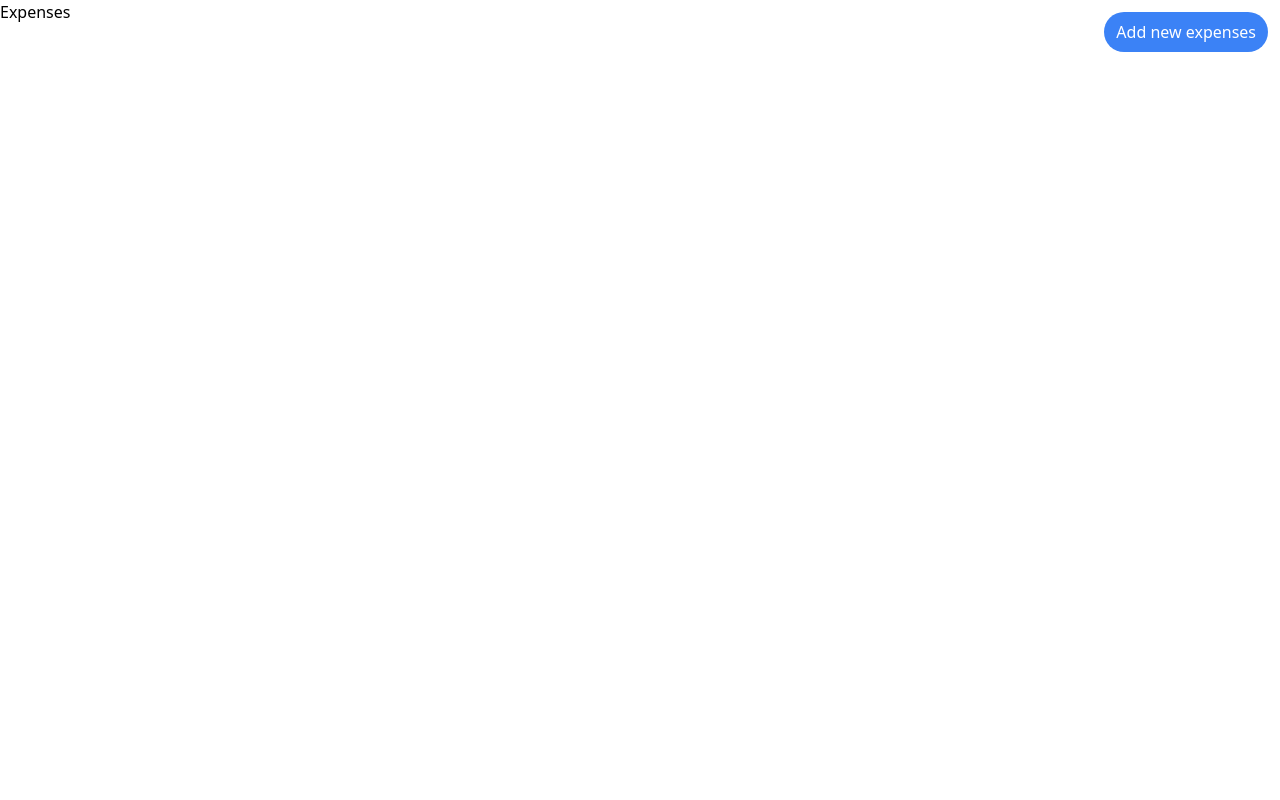
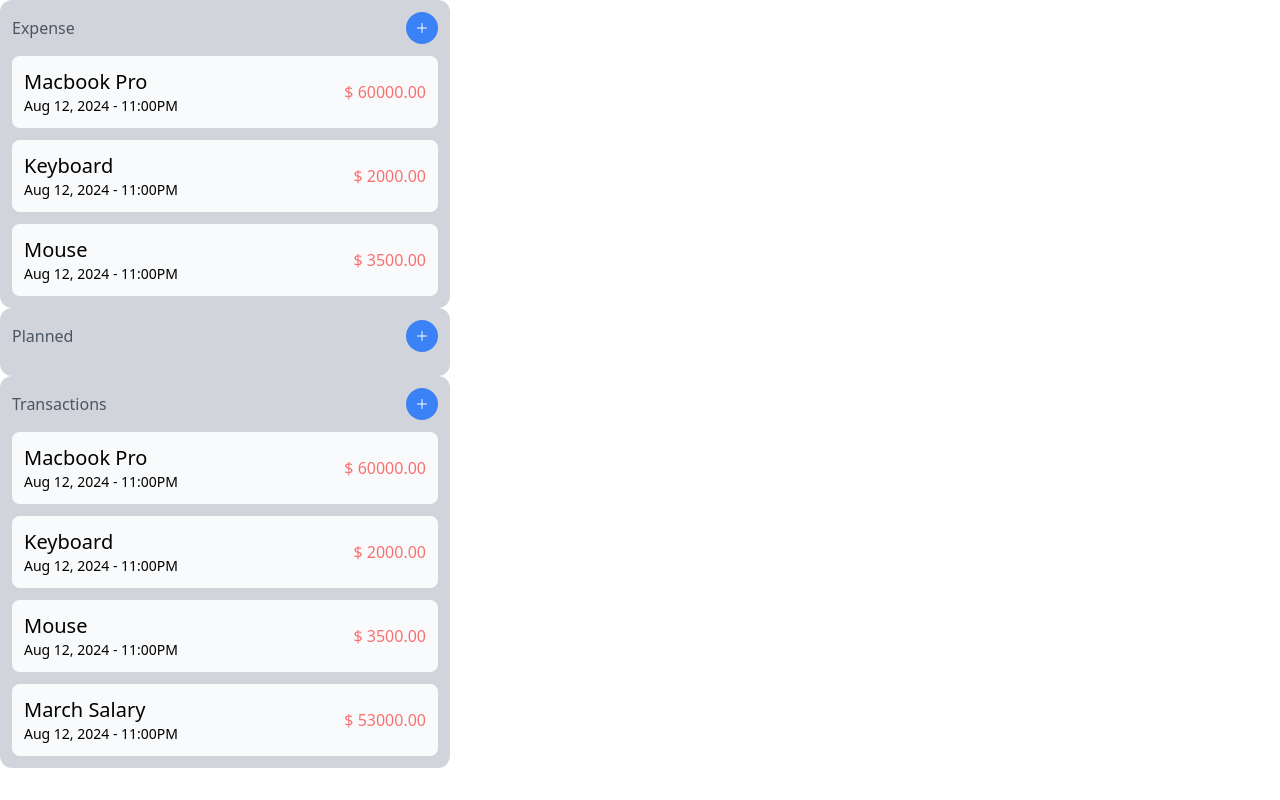
Before and after one commit to weraldco/ExpenseTrackerApp, a React (Vite) app: page / in a window 1280 px wide. Built offline with nearby package versions, Linux system fonts and the light colour scheme.

Commit message:
Update the components Expenses

```diff
--- a/src/components/Expenses.tsx
+++ b/src/components/Expenses.tsx
@@ -1,16 +1,47 @@
+import { useState } from 'react';
+import { IoAdd } from 'react-icons/io5';
 import { useSelector } from 'react-redux';
 import { ExpenseT } from '../reduxStore/slice/expenseSlice';
 import { RootState } from '../reduxStore/store';
-export default function Expenses() {
+import Modal from './Modal';
+
+type ExpenseProps = {
+	componentType: string;
+};
+export default function Expenses({ componentType }: ExpenseProps) {
+	const [isModalShow, setModalShow] = useState(false);
 	const data = useSelector((state: RootState) => state.expense);
-	const collectionOfExpenses = data.filter((item) => item.type === 'expense');
+	const collectionOfExpenses =
+		componentType != ''
+			? data.filter((item) => item.type === componentType)
+			: data;
 	console.log(collectionOfExpenses);
+	function handleCloseModal(data: boolean) {
+		setModalShow(data);
+	}
+	const titleType =
+		componentType !== ''
+			? componentType.replace(componentType[0], componentType[0].toUpperCase())
+			: 'Transactions';
 
 	return (
 		<>
-			<div>
-				<h1>Expenses</h1>
-				<div>
+			<div className="relative">
+				<Modal onClick={handleCloseModal} isModalShow={isModalShow} />
+			</div>
+			<div className="bg-gray-300 w-[450px] grid p-3 rounded-xl">
+				<div className="relative transition-all grid grid-cols-2 items-center mb-3">
+					<h1 className=" text-gray-600 bg-gray-300">{titleType}</h1>
+					<div className=" grid place-content-end">
+						<button
+							className="bg-blue-500 text-white p-2 rounded-full hover:bg-blue-400 active:bg-blue-600 transition-all"
+							onClick={() => setModalShow((prev) => !prev)}
+						>
+							<IoAdd />
+						</button>
+					</div>
+				</div>
+				<div className="gap-3 rounded-lg grid">
 					{collectionOfExpenses.map((expense) => (
 						<ExpenseItem key={expense.description} expense={expense} />
 					))}
@@ -24,10 +55,18 @@
 	expense: ExpenseT;
 };
 function ExpenseItem({ expense }: ExpenseItemProps) {
-	const { description, date, type, amount } = expense;
+	const { description, amount } = expense;
 	return (
 		<>
-			<div>{description}</div>
+			<div className="bg-gray-50 p-3 grid grid-cols-2 items-center rounded-lg">
+				<div className="grid place-content-start">
+					<div className="text-xl">{description} </div>
+					<div className="text-sm">Aug 12, 2024 - 11:00PM</div>
+				</div>
+				<div className="grid place-content-end text-red-400">
+					$ {amount.toFixed(2)}
+				</div>
+			</div>
 		</>
 	);
 }
--- a/src/components/Modal.tsx
+++ b/src/components/Modal.tsx
@@ -3,8 +3,12 @@
 import { useDispatch } from 'react-redux';
 import { addExpense } from '../reduxStore/slice/expenseSlice';
 
-export default function Modal() {
-	const [isModalShow, setModalShow] = useState(false);
+type ModalProps = {
+	isModalShow: boolean;
+	onClick: (data: boolean) => void;
+};
+
+export default function Modal({ isModalShow, onClick }: ModalProps) {
 	const [expenseType, setExpenseType] = useState<string>('expense');
 	const [expenseDescription, setDescription] = useState<string>('');
 	const [expenseAmount, setAmout] = useState<string>('');
@@ -21,33 +25,23 @@
 			};
 			dispatch(addExpense(payload));
 			setError('');
-			setModalShow(false);
 			setAmout('');
 			setDescription('');
-			setExpenseType('');
+			onClick(false);
+			setExpenseType('expense');
 		} else {
 			setError('Your form is incomplete. Please fill in all the empty fields');
 		}
 	}
-	function handleCloseModal() {
-		setModalShow((prev) => !prev);
-		setError('');
-	}
+
 	return (
 		<>
-			<button
-				onClick={handleCloseModal}
-				className="bg-blue-500 text-white rounded-full px-3 py-2 absolute right-3 top-3 hover:bg-blue-400 active:bg-blue-600"
-			>
-				Add new expenses
-			</button>
-
 			{isModalShow && (
 				<>
 					<div className="grid place-items-center absolute h-screen w-screen">
 						<div className=" w-[450px] absolute bg-white z-50 p-5 top-20  rounded-lg">
 							<button
-								onClick={handleCloseModal}
+								onClick={() => onClick(false)}
 								className=" absolute top-4 right-4 text-xl"
 							>
 								<IoClose></IoClose>
@@ -78,7 +72,7 @@
 										onChange={(e) => setAmout(e.target.value)}
 									/>
 								</div>
-								<div className="grid grid-cols-2 place-content-center w-1/2">
+								<div className="grid grid-cols-3 items-start place-items-start w-3/4">
 									<div>
 										<input
 											type="radio"
@@ -101,6 +95,17 @@
 										/>{' '}
 										<label htmlFor="income">Income</label>
 									</div>
+									<div>
+										<input
+											type="radio"
+											name="expense-type"
+											value="planned"
+											id="planned"
+											checked={expenseType === 'planned'}
+											onChange={(e) => setExpenseType(e.target.value)}
+										/>{' '}
+										<label htmlFor="planned">Planned</label>
+									</div>
 								</div>
 								<div className="flex gap-2 place-content-end mt-5">
 									<button
@@ -111,7 +116,7 @@
 									</button>
 									<button
 										className="p-2 text-sm bg-blue-500  text-white rounded-lg"
-										onClick={handleCloseModal}
+										onClick={() => onClick(false)}
 									>
 										Cancel
 									</button>
@@ -120,7 +125,7 @@
 						</div>
 						<div
 							className=" w-screen absolute bg-black top-0 bottom-0 left-0 right-0 z-10 opacity-45"
-							onClick={handleCloseModal}
+							onClick={() => onClick(false)}
 						></div>
 					</div>
 				</>
--- a/src/pages/Home.tsx
+++ b/src/pages/Home.tsx
@@ -20,11 +20,13 @@
 	return (
 		<>
 			<div className="grid place-content-center relative bg-slate-300 w-full">
-				<Modal />
+				{/* <Modal /> */}
 			</div>
 			<div>
 				{/* <Transactions /> */}
-				<Expenses />
+				<Expenses componentType="expense" />
+				<Expenses componentType="planned" />
+				<Expenses componentType="" />
 			</div>
 		</>
 	);
--- a/src/reduxStore/slice/expenseSlice.ts
+++ b/src/reduxStore/slice/expenseSlice.ts
@@ -3,38 +3,33 @@
 export type ExpenseT = {
 	description: string;
 	amount: number;
-	date: Date;
 	type: string;
 };
 
-// const dummyData = [
-// 	{
-// 		description: 'Macbook Pro',
-// 		amount: 60000,
-// 		date: `Sun Aug 18 2024 15:55:28 GMT+0800 (Philippine Standard Time)`,
-// 		type: 'expenses',
-// 	},
-// 	{
-// 		description: 'Keyboard',
-// 		amount: 2000,
-// 		date: `Sun Aug 18 2024 15:55:28 GMT+0800 (Philippine Standard Time)`,
-// 		type: 'expenses',
-// 	},
-// 	{
-// 		description: 'Mouse',
-// 		amount: 3500,
-// 		date: `Sun Aug 18 2024 15:55:28 GMT+0800 (Philippine Standard Time)`,
-// 		type: 'expenses',
-// 	},
-// 	{
-// 		description: 'March Salary',
-// 		amount: 53000,
-// 		date: `Sun Aug 18 2024 15:55:28 GMT+0800 (Philippine Standard Time)`,
-// 		type: 'income',
-// 	},
-// ];
+const dummyData = [
+	{
+		description: 'Macbook Pro',
+		amount: 60000,
+		type: 'expense',
+	},
+	{
+		description: 'Keyboard',
+		amount: 2000,
+		type: 'expense',
+	},
+	{
+		description: 'Mouse',
+		amount: 3500,
+		type: 'expense',
+	},
+	{
+		description: 'March Salary',
+		amount: 53000,
+		type: 'income',
+	},
+];
 
-const initialState: ExpenseT[] = [];
+const initialState: ExpenseT[] = dummyData;
 
 const expenseSlice = createSlice({
 	name: 'expense',
```
